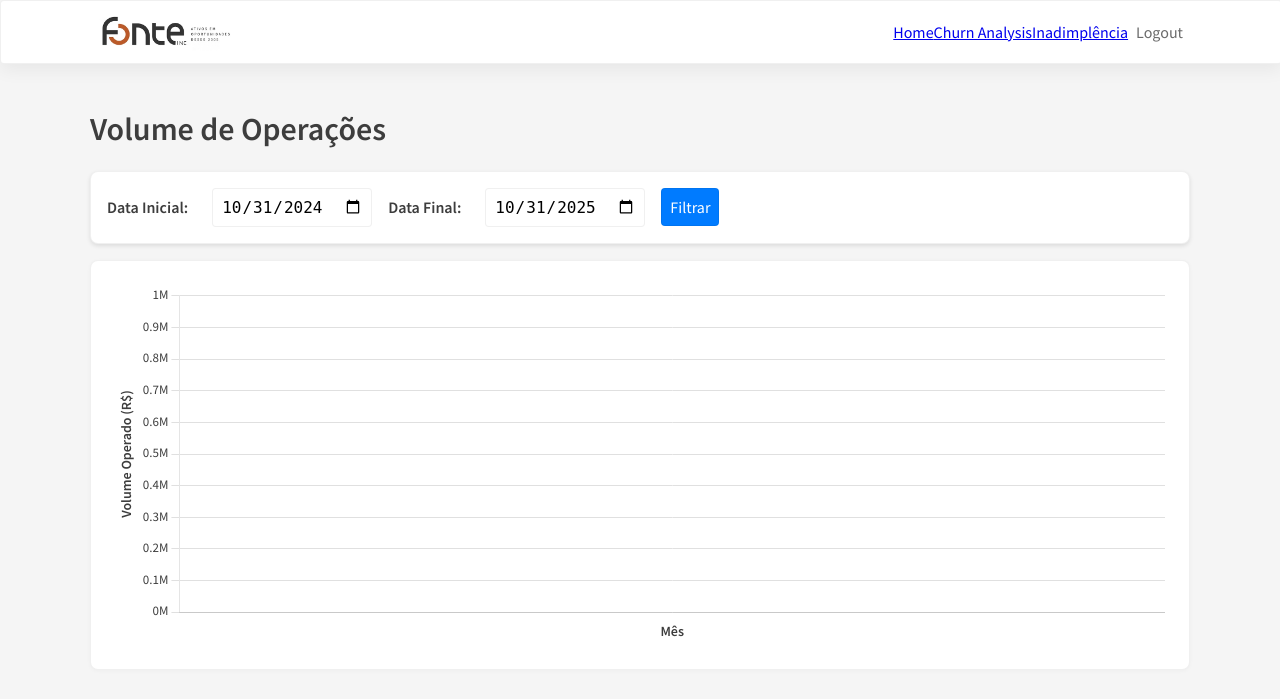
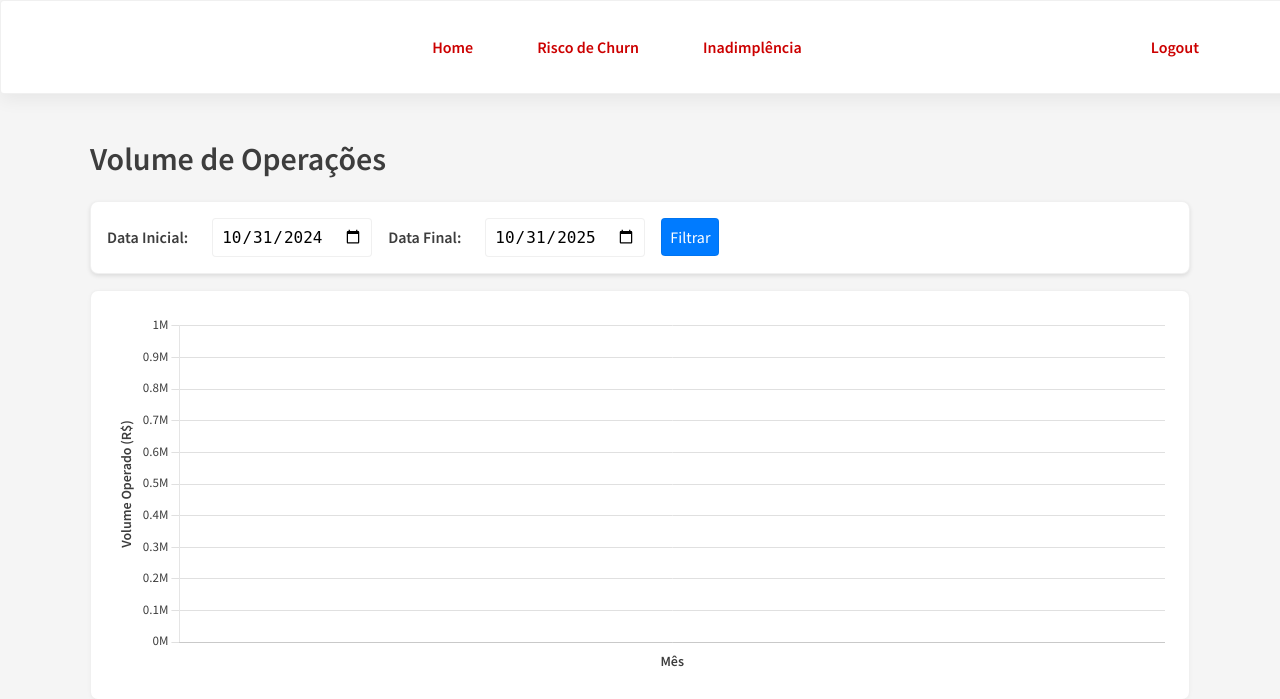
Before and after one commit to gskumlehn/dashboard-fonte, a Flask app: page /dashboard/ in a window 1280 px wide; the page is wider, and only the part inside the window is pictured. Shown: the top 699 px of that part. Run offline with Flask 3, Linux system fonts and the light colour scheme; the visitor is signed in with stand-in values (Sample User, id 1); data that the repository does not hold is empty.

Commit message:
Adicionando BOLD

```diff
--- a/app/static/css/styles.css
+++ b/app/static/css/styles.css
@@ -208,3 +208,55 @@ button, .btn, .logout-link {
     border-radius: 6px !important;
     z-index: 1200 !important;
 }
+
+.site-header {
+    background-color: var(--card-bg, #ffffff);
+    border-bottom: 1px solid rgba(0, 0, 0, 0.06);
+    padding: 1rem 1.5rem;
+    display: flex;
+    align-items: center;
+    justify-content: space-between;
+}
+
+.header-inner {
+    display: flex;
+    align-items: center;
+    width: 100%;
+}
+
+.logout-link {
+    font-family: var(--font-family);
+    font-weight: 600; /* Bold */
+    color: var(--danger, #cc0000);
+    text-decoration: none;
+    padding: 0.5rem 1rem;
+    transition: color 0.2s, background-color 0.2s;
+    border-radius: 4px;
+}
+
+.logout-link:hover {
+    background-color: var(--danger-light, #ffe6e6);
+    color: var(--danger, #cc0000);
+}
+
+.header-nav {
+    display: flex;
+    justify-content: center; /* Centraliza os links */
+    gap: 2rem; /* Espaçamento entre os links */
+    flex-grow: 1;
+}
+
+.header-nav a {
+    font-family: var(--font-family);
+    font-weight: 600; /* Bold */
+    color: var(--danger, #cc0000); /* Mesma cor do logout */
+    text-decoration: none;
+    padding: 0.5rem 1rem;
+    transition: color 0.2s, background-color 0.2s;
+    border-radius: 4px;
+}
+
+.header-nav a:hover {
+    background-color: var(--danger-light, #ffe6e6);
+    color: var(--danger, #cc0000);
+}
--- a/app/templates/base.html
+++ b/app/templates/base.html
@@ -10,17 +10,12 @@
 <body>
     <header class="site-header">
         <div class="header-inner">
-            <div class="logo-container">
-                <a href="{{ url_for('dashboard_bp.home') }}">
-                    <img src="{{ url_for('static', filename='images/logo-horizontal.png') }}" alt="Fonte Inc" class="logo-horizontal">
-                </a>
-            </div>
             <nav class="header-nav">
                 <a href="{{ url_for('dashboard_bp.home') }}">Home</a>
-                <a href="{{ url_for('comercial_bp.render_churn_analysis') }}">Churn Analysis</a>
+                <a href="{{ url_for('comercial_bp.render_churn_analysis') }}">Risco de Churn</a>
                 <a href="{{ url_for('default_rate_bp.home') }}">Inadimplência</a>
-                <a href="{{ url_for('login_bp.logout') }}" class="logout-link">Logout</a>
             </nav>
+            <a href="{{ url_for('login_bp.logout') }}" class="logout-link">Logout</a>
         </div>
     </header>
 
```
